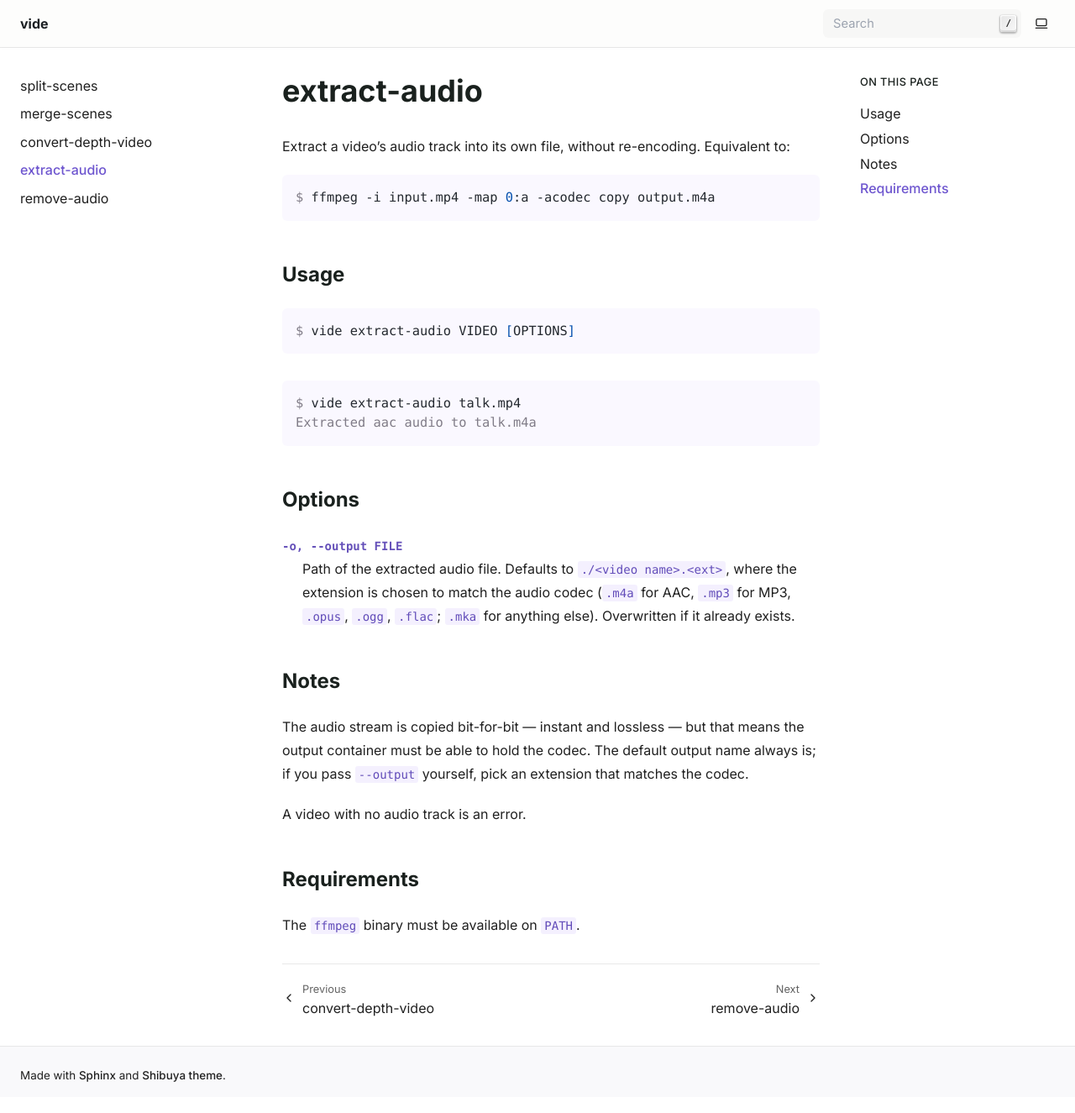
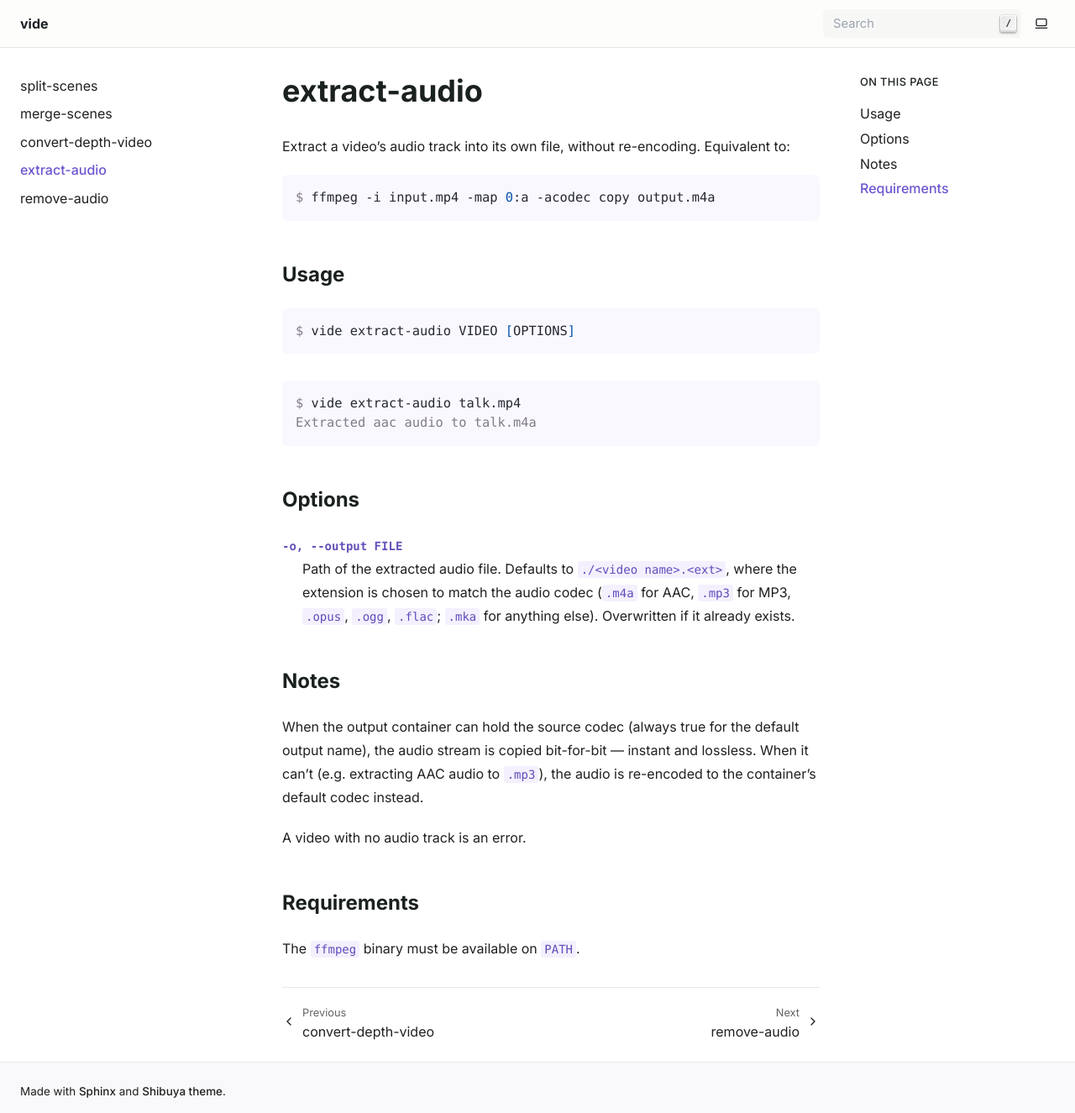
Before and after one commit to inkylabsdev/vide, a Sphinx documentation site: the page built from docs/commands/extract-audio.rst, in a window 1280 px wide and 1325 px high. Shown: the whole window at 84% size. Built offline with Sphinx 7.4.7, drawn with Linux system fonts in a browser that asks for light colours.

Commit message:
extract-audio: re-encode when the container can't hold the codec
Stream-copying AAC into .mp3 (or any codec/container mismatch) made
ffmpeg fail with a raw traceback. Copy only when the target container
holds the source codec; otherwise re-encode to the container's default.

Co-Authored-By: Claude Fable 5 <noreply@anthropic.com>

```diff
--- a/docs/commands/extract-audio.rst
+++ b/docs/commands/extract-audio.rst
@@ -32,10 +32,10 @@ Options
 Notes
 -----
 
-The audio stream is copied bit-for-bit — instant and lossless — but that
-means the output container must be able to hold the codec. The default
-output name always is; if you pass ``--output`` yourself, pick an
-extension that matches the codec.
+When the output container can hold the source codec (always true for the
+default output name), the audio stream is copied bit-for-bit — instant
+and lossless. When it can't (e.g. extracting AAC audio to ``.mp3``), the
+audio is re-encoded to the container's default codec instead.
 
 A video with no audio track is an error.
 
```
Also changed, not shown: docs/internal.md (+6 -3 lines), 2 other files.
